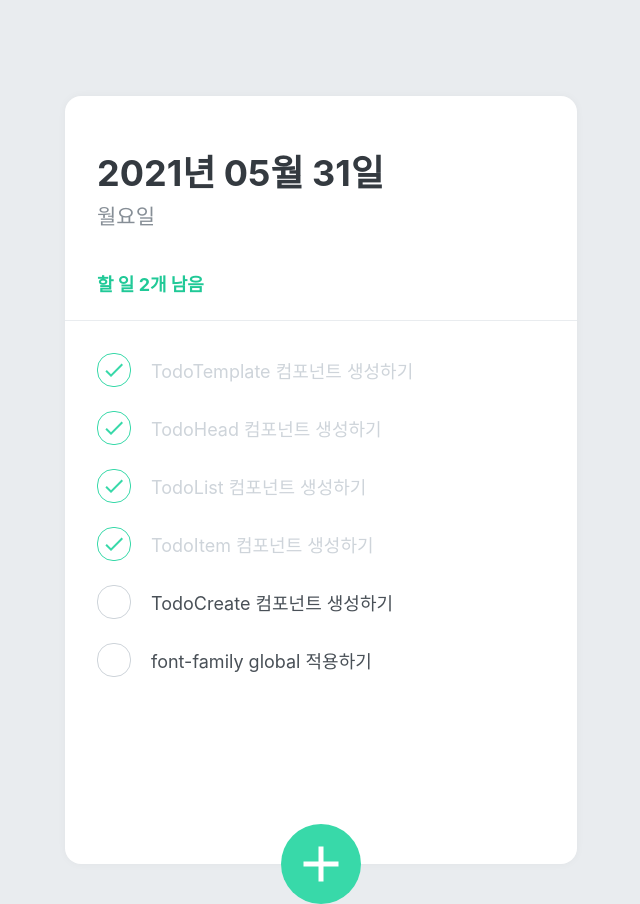
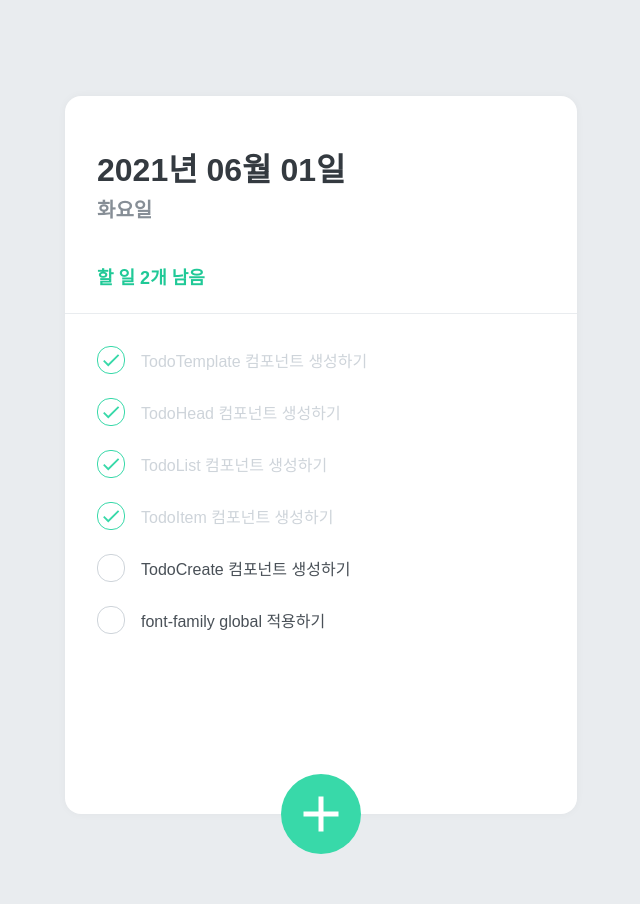
Before and after one commit to glenn-a810/ToDo-List, a React (Create React App) app: page / in a window 1280 px wide. Shown: the whole page, without its empty margins (319-959 px from the left). After the commit the page ends 854 px from the top, so only its background shows below. Built offline with nearby package versions, Linux system fonts and the light colour scheme.

Commit message:
styled-component에 Google Font-Family 적용

```diff
--- a/src/App.js
+++ b/src/App.js
@@ -5,7 +5,15 @@ import TodoHead from './Components/TodoHead'
 import TodoList from './Components/TodoList'
 import TodoTemplate from './Components/TodoTemplet'
 
-const GlobalStyle = createGlobalStyle `body { background: #e9ecef; }`
+const GlobalStyle = createGlobalStyle`
+  @font-face {
+    font-family: 'Noto Sans KR', sans-serif;
+    src: url('https://fonts.googleapis.com/css2?family=Noto+Sans+KR:wght@100;300;400;500;700;900&display=swap');
+  }
+  body {
+    background: #e9ecef;
+  }
+`
 
 function App() {
   return(
--- a/src/Components/TodoCreate.js
+++ b/src/Components/TodoCreate.js
@@ -72,6 +72,8 @@ const Input = styled.input`
     border: 1px solid #dee2e6;
     width: 100%;
     outline: none;
+    font-family: sans-serif;
+    font-weight: 300;
     font-size: 16px;
     box-sizing: border-box;
 `
--- a/src/Components/TodoHead.js
+++ b/src/Components/TodoHead.js
@@ -8,32 +8,35 @@ const TodoheadBlock = styled.div`
     padding-right: 32px;
     padding-bottom: 24px;
     border-bottom: 1px solid #e9ecef;
+    font-family: sans-serif;
 
     h1 {
         margin: 0;
-        font-size: 36px;
+        font-weight: 700;
+        font-size: 32px;
         color: #343a40;
     }
 
     .day {
         margin-top: 4px;
         color: #868e96;
-        font-size: 21px;
+        font-weight: 700;
+        font-size: 20px;
     }
 
     .task-left {
         color: #20c997;
         font-size: 18px;
         margin-top: 40px;
-        font-weight: bold;
+        font-weight: 700;
     }
 `
 
 function TodoHead() {
     return(
         <TodoheadBlock>
-            <h1>2021년 05월 31일</h1>
-            <div className='day'>월요일</div>
+            <h1>2021년 06월 01일</h1>
+            <div className='day'>화요일</div>
             <div className='task-left'>할 일 2개 남음</div>
         </TodoheadBlock>
     )
--- a/src/Components/TodoItem.js
+++ b/src/Components/TodoItem.js
@@ -11,7 +11,7 @@ const Remove = styled.div`
     align-items: center;
     justify-content: center;
     color: #dee2e6;
-    font-size: 24px;
+    font-size: 20px;
     cursor: pointer;
     &:hover {
         color: #ff6b6b;
@@ -32,15 +32,15 @@ const TodoItemBlock = styled.div`
 `
 
 const CheckCircle = styled.div`
-    width: 32px;
-    height: 32px;
-    border-radius: 16px;
+    width: 26px;
+    height: 26px;
+    border-radius: 13px;
     border: 1px solid #ced4da;
-    font-size: 24px;
+    font-size: 22px;
     display: flex;
     align-items: center;
     justify-content: center;
-    margin-right: 20px;
+    margin-right: 16px;
     cursor: pointer;
     ${props =>
         props.done && css`
@@ -52,7 +52,9 @@ const CheckCircle = styled.div`
 
 const Text = styled.div`
     flex: 1;
-    font-size: 18px;
+    font-family: sans-serif;
+    font-weight: 300;
+    font-size: 16px;
     color: #495057;
     ${props =>
         props.done && css`
--- a/src/Components/TodoTemplet.js
+++ b/src/Components/TodoTemplet.js
@@ -5,7 +5,7 @@ import styled from 'styled-components'
 
 const TodoTemplateBlock = styled.div`
     width: 512px;
-    height: 768px;
+    height: 718px;
 
     position: relative;
     background: white;
```
